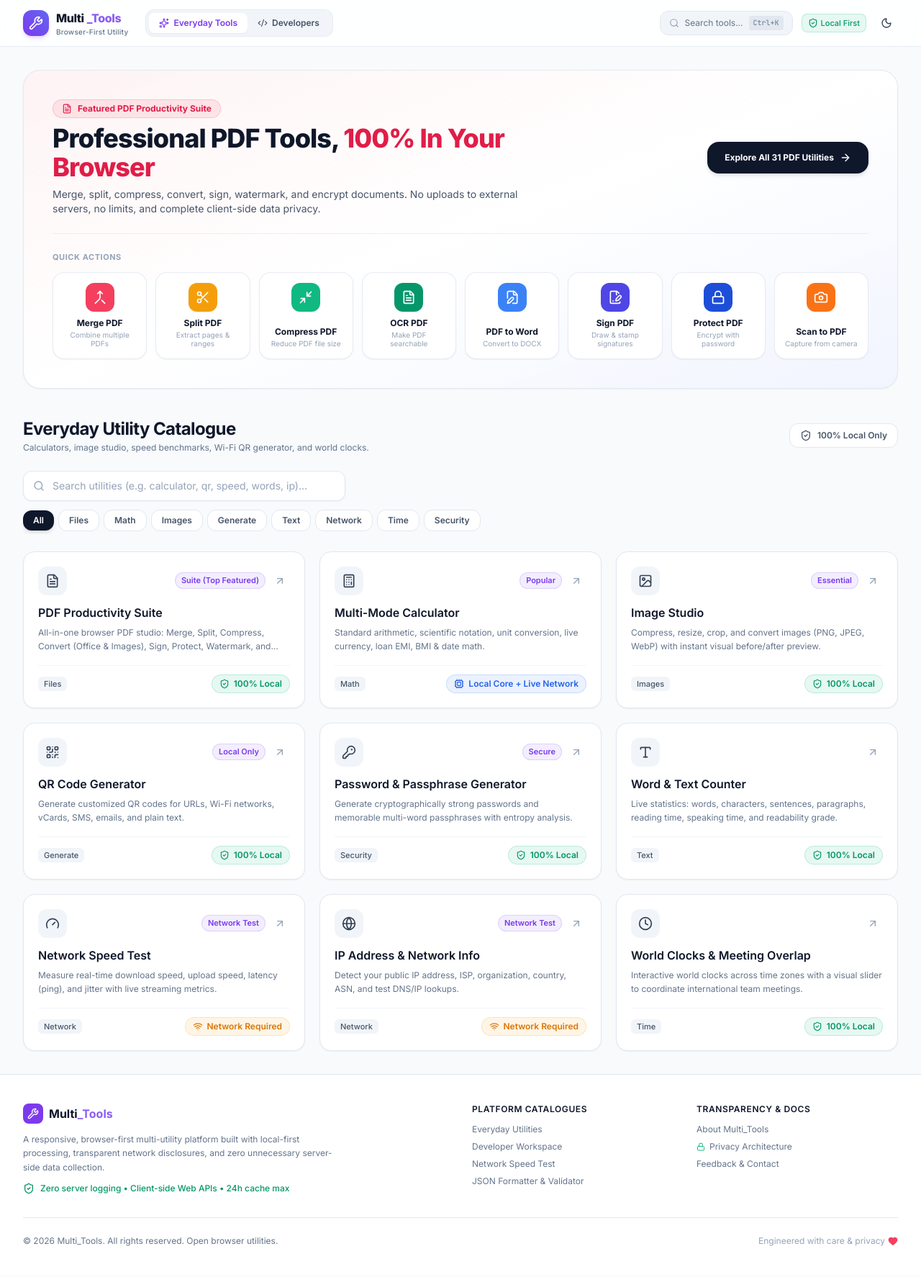
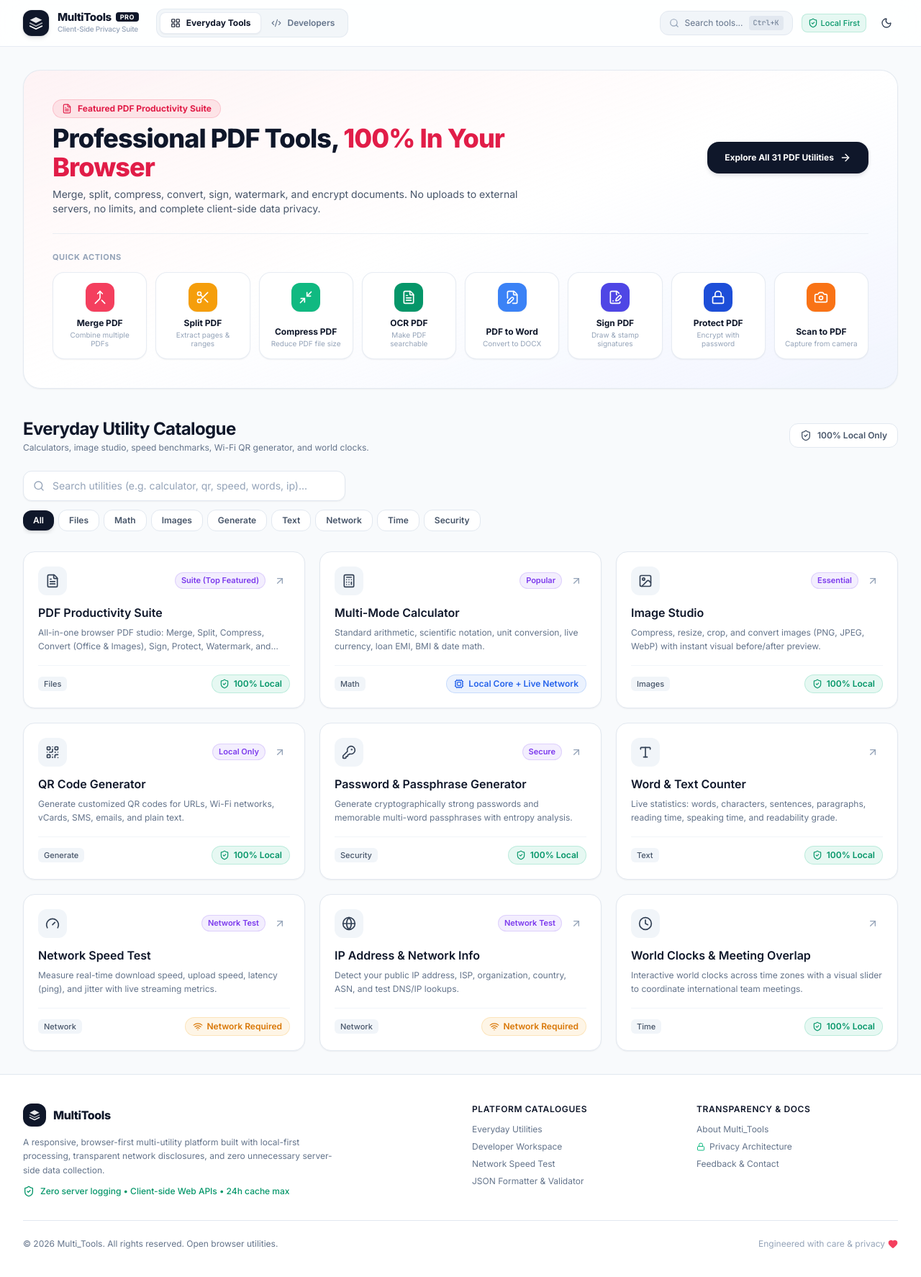
Before and after one commit to chandan0000001/multi_tools, a React (Vite) app: page /normalUser in a window 1280 px wide. Shown: the whole page at 72% size. Built offline with nearby package versions, Linux system fonts and the light colour scheme.

Commit message:
style(navbar): redesign logo with modern layered emblem, sleek segmented switcher, and clean high-contrast styling

```diff
--- a/src/components/layout/Footer.tsx
+++ b/src/components/layout/Footer.tsx
@@ -1,6 +1,6 @@
 import React from 'react';
 import { Link } from 'react-router-dom';
-import { ShieldCheck, Heart, Wrench, Lock } from 'lucide-react';
+import { ShieldCheck, Heart, Lock } from 'lucide-react';
 
 export const Footer: React.FC = () => {
   return (
@@ -9,12 +9,16 @@ export const Footer: React.FC = () => {
         <div className="grid grid-cols-1 md:grid-cols-4 gap-8 mb-8">
           {/* Brand & mission */}
           <div className="md:col-span-2 space-y-3">
-            <div className="flex items-center gap-2">
-              <div className="w-7 h-7 rounded-lg bg-brand-600 flex items-center justify-center text-white">
-                <Wrench className="w-4 h-4" />
+            <div className="flex items-center gap-2.5">
+              <div className="w-8 h-8 rounded-xl bg-slate-900 dark:bg-white flex items-center justify-center text-white dark:text-slate-950 shadow-sm">
+                <svg className="w-4 h-4 text-white dark:text-slate-950" viewBox="0 0 24 24" fill="none">
+                  <path d="M12 2L2 7L12 12L22 7L12 2Z" fill="currentColor" fillOpacity="0.9" />
+                  <path d="M2 17L12 22L22 17" stroke="currentColor" strokeWidth="2" strokeLinecap="round" strokeLinejoin="round" />
+                  <path d="M2 12L12 17L22 12" stroke="currentColor" strokeWidth="2" strokeLinecap="round" strokeLinejoin="round" strokeOpacity="0.65" />
+                </svg>
               </div>
-              <span className="font-bold text-base text-slate-900 dark:text-white">
-                Multi<span className="text-brand-500">_Tools</span>
+              <span className="font-extrabold text-base text-slate-900 dark:text-white tracking-tight">
+                MultiTools
               </span>
             </div>
             <p className="max-w-md text-xs leading-relaxed text-slate-500 dark:text-slate-400">
--- a/src/components/layout/Navbar.tsx
+++ b/src/components/layout/Navbar.tsx
@@ -1,7 +1,7 @@
 import React, { useState } from 'react';
 import { NavLink, Link, useLocation } from 'react-router-dom';
 import {
-  Wrench,
+  LayoutGrid,
   Search,
   Moon,
   Sun,
@@ -9,7 +9,6 @@ import {
   Menu,
   X,
   Code2,
-  Sparkles,
   ShieldCheck,
 } from 'lucide-react';
 import { useTheme } from '../../context/ThemeContext';
@@ -40,43 +39,52 @@ export const Navbar: React.FC<NavbarProps> = ({ onOpenSearch }) => {
       <div className="max-w-7xl mx-auto px-4 sm:px-6 lg:px-8 h-16 flex items-center justify-between gap-4">
         {/* Brand */}
         <div className="flex items-center gap-6">
-          <Link to="/normalUser" className="flex items-center gap-2.5 group">
-            <div className="w-9 h-9 rounded-xl bg-gradient-to-tr from-brand-600 to-indigo-500 flex items-center justify-center text-white shadow-md shadow-brand-500/20 group-hover:scale-105 transition-transform">
-              <Wrench className="w-5 h-5" />
+          <Link to="/normalUser" className="flex items-center gap-3 group">
+            <div className="w-9 h-9 rounded-xl bg-slate-900 dark:bg-white text-white dark:text-slate-900 flex items-center justify-center shadow-md shadow-slate-900/10 ring-1 ring-slate-900/5 group-hover:scale-105 transition-transform">
+              <svg className="w-5 h-5 text-white dark:text-slate-900" viewBox="0 0 24 24" fill="none">
+                <path d="M12 2L2 7L12 12L22 7L12 2Z" fill="currentColor" fillOpacity="0.9" />
+                <path d="M2 17L12 22L22 17" stroke="currentColor" strokeWidth="2" strokeLinecap="round" strokeLinejoin="round" />
+                <path d="M2 12L12 17L22 12" stroke="currentColor" strokeWidth="2" strokeLinecap="round" strokeLinejoin="round" strokeOpacity="0.65" />
+              </svg>
             </div>
             <div className="flex flex-col">
-              <span className="font-extrabold text-base tracking-tight text-slate-900 dark:text-white flex items-center gap-1">
-                Multi<span className="text-brand-500">_Tools</span>
-              </span>
-              <span className="text-[10px] text-slate-500 dark:text-slate-400 font-medium tracking-wide">
-                Browser-First Utility
+              <div className="flex items-center gap-1.5 leading-none">
+                <span className="font-extrabold text-[15px] tracking-tight text-slate-900 dark:text-white">
+                  MultiTools
+                </span>
+                <span className="text-[9px] font-bold tracking-wider uppercase px-1.5 py-0.5 rounded bg-slate-900 text-white dark:bg-white dark:text-slate-900">
+                  PRO
+                </span>
+              </div>
+              <span className="text-[10px] text-slate-400 dark:text-slate-500 font-medium tracking-tight mt-0.5">
+                Client-Side Privacy Suite
               </span>
             </div>
           </Link>
 
           {/* Experience Switcher Tabs */}
-          <nav className="hidden md:flex items-center p-1 rounded-xl bg-slate-100 dark:bg-slate-900/90 border border-slate-200/60 dark:border-slate-800/80 text-xs font-semibold">
+          <nav className="hidden md:flex items-center p-1 rounded-xl bg-slate-100/90 dark:bg-surface-900 border border-slate-200/90 dark:border-slate-800 text-xs font-semibold">
             <NavLink
               to="/normalUser"
               className={({ isActive }) =>
-                `flex items-center gap-1.5 px-3.5 py-1.5 rounded-lg transition-all ${
+                `flex items-center gap-2 px-3.5 py-1.5 rounded-lg transition-all ${
                   isActive || (!isDevActive && isNormalActive)
-                    ? 'bg-white dark:bg-surface-800 text-brand-600 dark:text-brand-400 shadow-sm'
-                    : 'text-slate-600 dark:text-slate-400 hover:text-slate-900 dark:hover:text-white'
+                    ? 'bg-white dark:bg-surface-800 text-slate-900 dark:text-white shadow-sm border border-slate-200/80 dark:border-slate-700 font-bold'
+                    : 'text-slate-500 dark:text-slate-400 hover:text-slate-900 dark:hover:text-white'
                 }`
               }
             >
-              <Sparkles className="w-3.5 h-3.5" />
+              <LayoutGrid className="w-3.5 h-3.5" />
               <span>Everyday Tools</span>
             </NavLink>
 
             <NavLink
               to="/developers"
               className={({ isActive }) =>
-                `flex items-center gap-1.5 px-3.5 py-1.5 rounded-lg transition-all ${
+                `flex items-center gap-2 px-3.5 py-1.5 rounded-lg transition-all ${
                   isActive
-                    ? 'bg-white dark:bg-surface-800 text-brand-600 dark:text-brand-400 shadow-sm'
-                    : 'text-slate-600 dark:text-slate-400 hover:text-slate-900 dark:hover:text-white'
+                    ? 'bg-white dark:bg-surface-800 text-slate-900 dark:text-white shadow-sm border border-slate-200/80 dark:border-slate-700 font-bold'
+                    : 'text-slate-500 dark:text-slate-400 hover:text-slate-900 dark:hover:text-white'
                 }`
               }
             >
@@ -146,14 +154,14 @@ export const Navbar: React.FC<NavbarProps> = ({ onOpenSearch }) => {
             to="/normalUser"
             onClick={() => setMobileMenuOpen(false)}
             className={({ isActive }) =>
-              `flex items-center gap-2 px-3 py-2.5 rounded-xl text-sm font-medium ${
-                isActive
-                  ? 'bg-brand-500/10 text-brand-600 dark:text-brand-400'
+              `flex items-center gap-2.5 px-3.5 py-2.5 rounded-xl text-sm font-semibold transition-all ${
+                isActive || (!isDevActive && isNormalActive)
+                  ? 'bg-slate-900 text-white dark:bg-white dark:text-slate-900 shadow-sm'
                   : 'text-slate-600 dark:text-slate-300 hover:bg-slate-100 dark:hover:bg-slate-800'
               }`
             }
           >
-            <Sparkles className="w-4 h-4" />
+            <LayoutGrid className="w-4 h-4" />
             <span>Everyday Tools</span>
           </NavLink>
 
@@ -161,9 +169,9 @@ export const Navbar: React.FC<NavbarProps> = ({ onOpenSearch }) => {
             to="/developers"
             onClick={() => setMobileMenuOpen(false)}
             className={({ isActive }) =>
-              `flex items-center gap-2 px-3 py-2.5 rounded-xl text-sm font-medium ${
+              `flex items-center gap-2.5 px-3.5 py-2.5 rounded-xl text-sm font-semibold transition-all ${
                 isActive
-                  ? 'bg-brand-500/10 text-brand-600 dark:text-brand-400'
+                  ? 'bg-slate-900 text-white dark:bg-white dark:text-slate-900 shadow-sm'
                   : 'text-slate-600 dark:text-slate-300 hover:bg-slate-100 dark:hover:bg-slate-800'
               }`
             }
```
